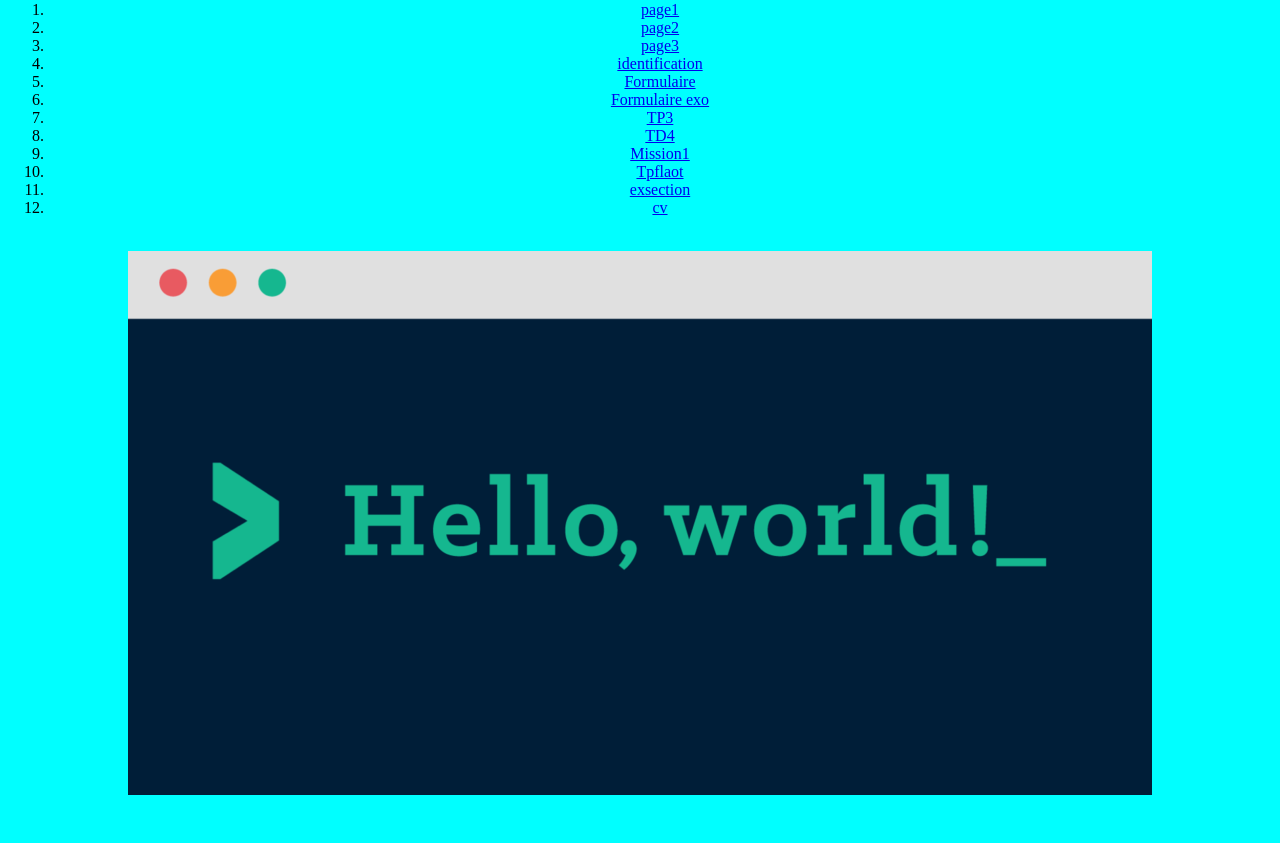
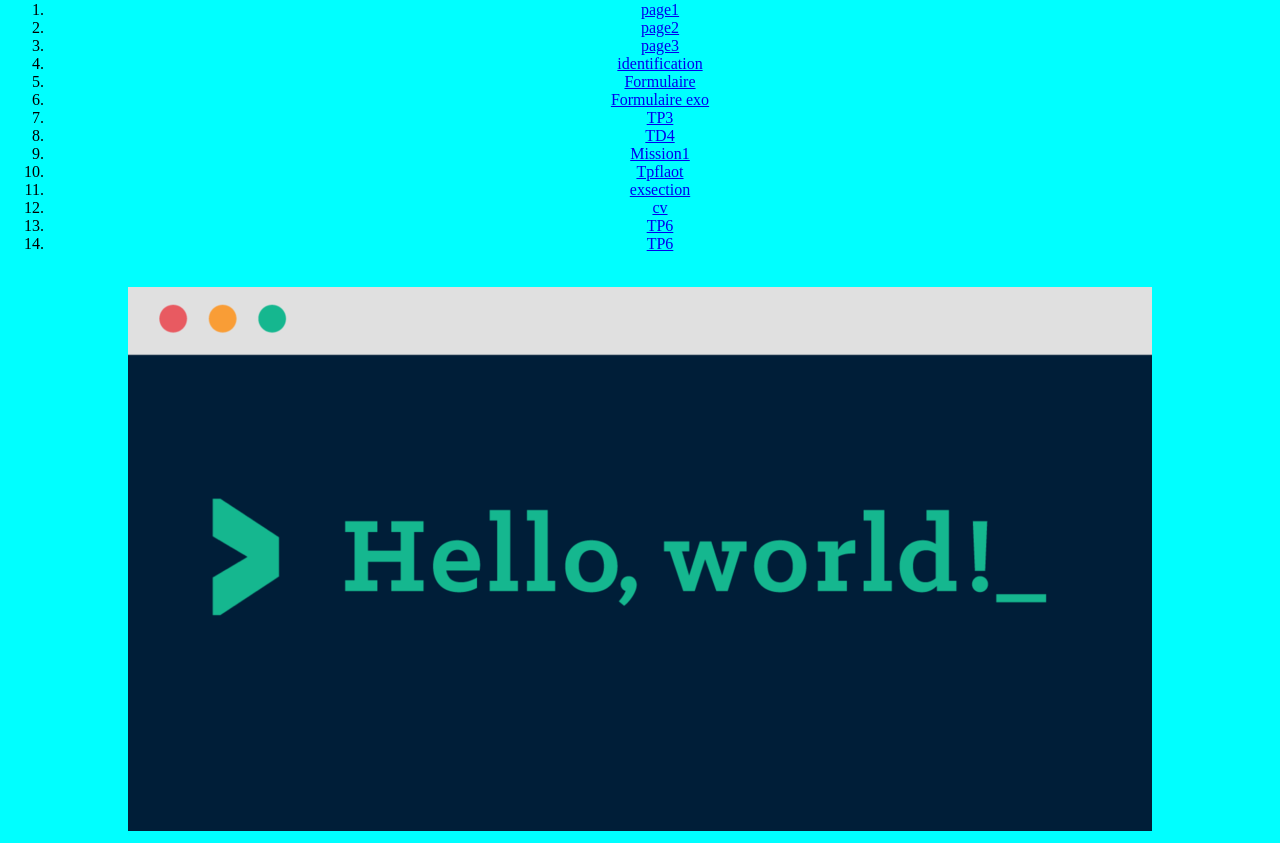
Before and after one commit to Riti-kun/site1bts, a plain HTML site: page index.html in a window 1280 px wide. Shown: the part 79-922 px from the top of the page. Before the commit the page ends 886 px from the top, so only its background shows below. Drawn offline with Linux system fonts and the light colour scheme.

Commit message:
Add files via upload

```diff
--- a/index.html
+++ b/index.html
@@ -58,6 +58,14 @@
 			<a href="./src/mission4.html"> cv </a>
 		</li>
 
+		<li>
+			<a href="./src/tp6.html"> TP6 </a>
+		</li>
+
+		<li>
+			<a href="./src/calculatrice.html"> TP6 </a>
+		</li>
+
 	</ol>
 	</center>
 	<br>
```
